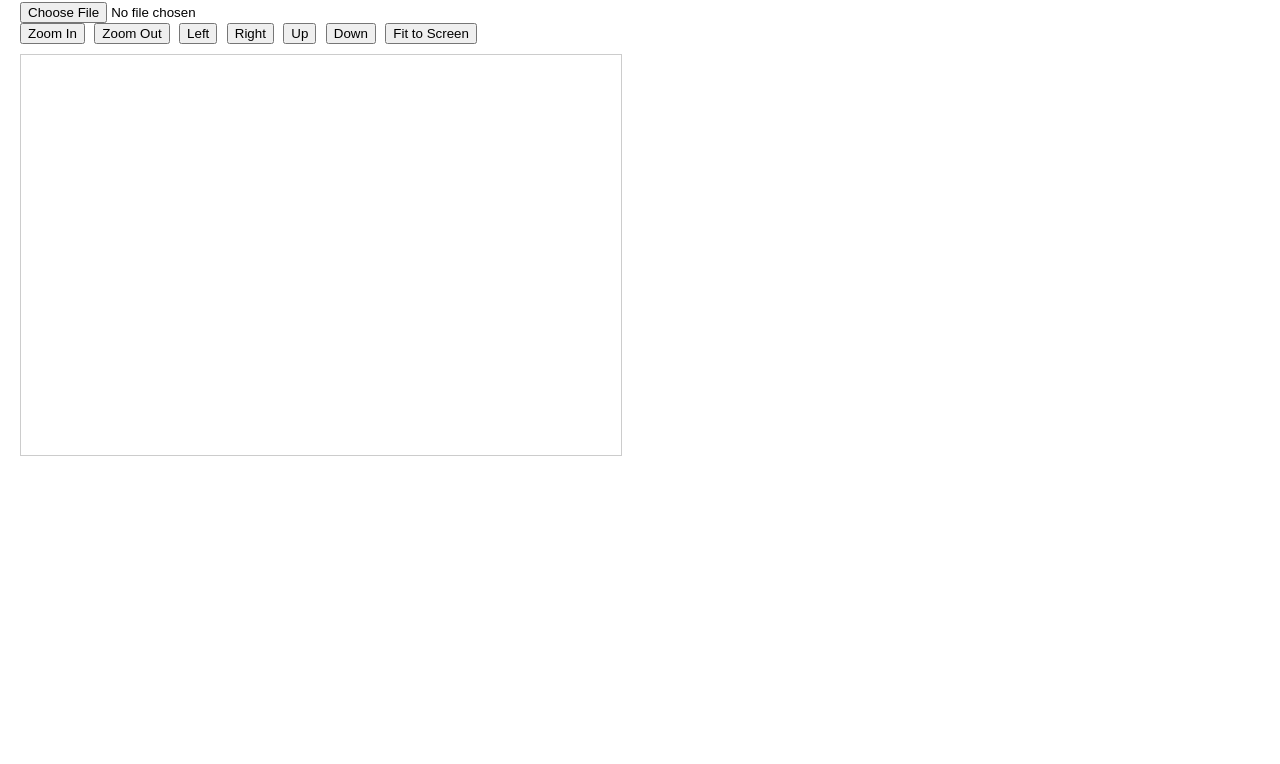
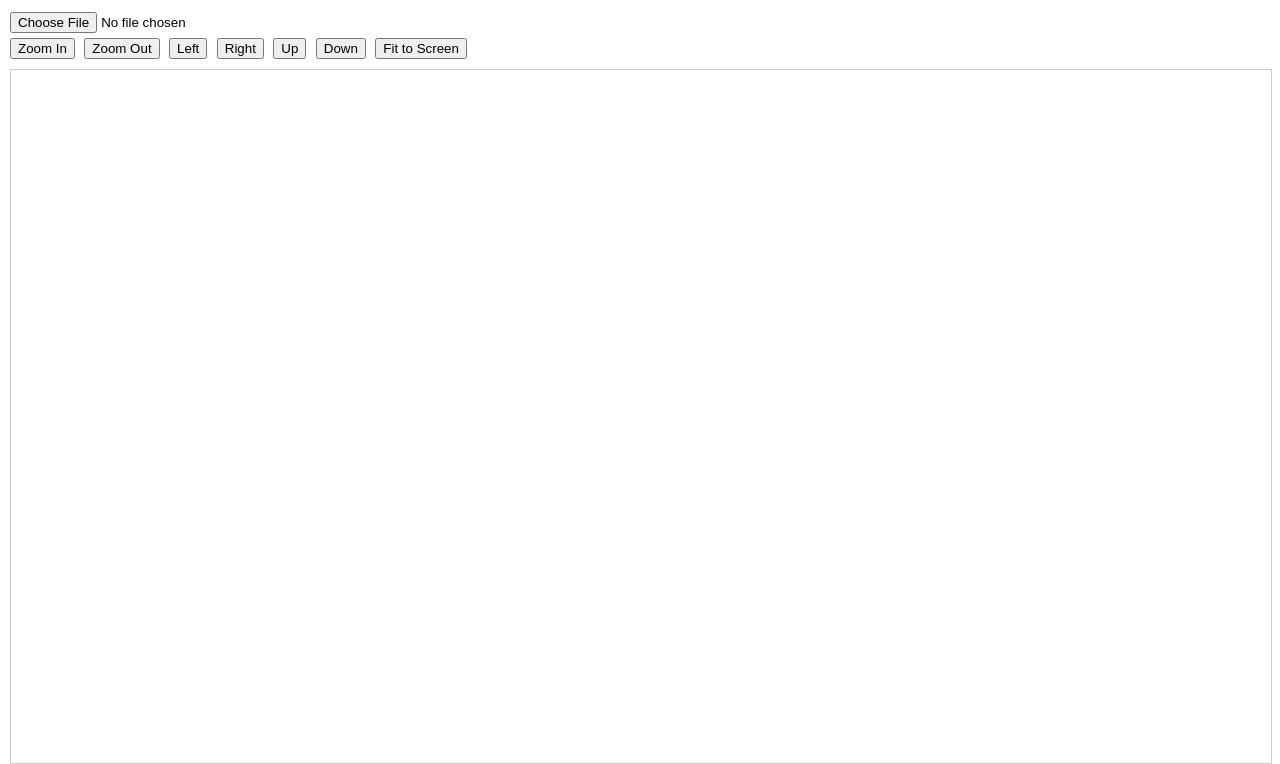
Before and after one commit to jeepy4000/tracer-webapp, a plain HTML site: page index.html in a window 1280 px wide. Shown: the part 66-830 px from the top of the page. Before the commit the page ends 800 px from the top, so only its background shows below. Drawn offline with Linux system fonts and the light colour scheme.

Commit message:
Update index.html

```diff
--- a/index.html
+++ b/index.html
@@ -4,18 +4,47 @@
   <meta charset="UTF-8" />
   <title>Image Tracer Web App</title>
   <style>
-  body { font-family: sans-serif; margin: 20px; }
-  #canvas { border: 1px solid #ccc; display: block; margin: 10px 0; }
-  button { margin-right: 5px; }
+    html, body {
+      margin: 0;
+      padding: 0;
+      height: 100%;
+      width: 100%;
+      font-family: sans-serif;
+    }
+
+    .container {
+      display: flex;
+      flex-direction: column;
+      height: 100vh;
+      width: 100vw;
+      padding: 10px;
+      box-sizing: border-box;
+    }
+
+    .controls {
+      margin-bottom: 10px;
+    }
+
+    canvas {
+      flex-grow: 1;
+      width: 100%;
+      height: 100%;
+      border: 1px solid #ccc;
+    }
+
+    button {
+      margin-right: 5px;
+      margin-top: 5px;
+    }
   </style>
 </head>
 <body>
 
+<div class="container">
   <h2>Image Tracer Web App</h2>
 
-<input type="file" id="fileInput" accept="image/*" />
-<br/>
-
+  <div class="controls">
+    <input type="file" id="fileInput" accept="image/*" /><br />
     <button id="zoomIn">Zoom In</button>
     <button id="zoomOut">Zoom Out</button>
     <button id="left">Left</button>
@@ -23,8 +52,10 @@
     <button id="up">Up</button>
     <button id="down">Down</button>
     <button id="fit">Fit to Screen</button>
+  </div>
 
-<canvas id="canvas" width="600" height="400"></canvas>
+  <canvas id="canvas"></canvas>
+</div>
 
 <script>
   const canvas = document.getElementById('canvas');
@@ -33,6 +64,15 @@
   let scale = 1;
   let offsetX = 0;
   let offsetY = 0;
+
+  function resizeCanvas() {
+    canvas.width = window.innerWidth - 20;
+    canvas.height = window.innerHeight - document.querySelector('.controls').offsetHeight - 60;
+    if (img.src) draw();
+  }
+
+  window.addEventListener('resize', resizeCanvas);
+  resizeCanvas();
 
   document.getElementById('fileInput').addEventListener('change', (e) => {
     const file = e.target.files[0];
@@ -56,40 +96,42 @@
   }
 
   document.getElementById('zoomIn').onclick = () => {
-    scale *= 1.1;
+    scale *= 1.05;
     draw();
   };
 
   document.getElementById('zoomOut').onclick = () => {
-    scale /= 1.1;
+    scale /= 1.05;
     draw();
   };
 
   document.getElementById('left').onclick = () => {
-    offsetX -= 10;
+    offsetX -= 20;
     draw();
   };
 
   document.getElementById('right').onclick = () => {
-    offsetX += 10;
+    offsetX += 20;
     draw();
   };
 
   document.getElementById('up').onclick = () => {
-    offsetY -= 10;
+    offsetY -= 20;
     draw();
   };
 
   document.getElementById('down').onclick = () => {
-    offsetY += 10;
+    offsetY += 20;
     draw();
   };
 
   document.getElementById('fit').onclick = () => {
+    if (img.width && img.height) {
       scale = Math.min(canvas.width / img.width, canvas.height / img.height);
       offsetX = (canvas.width - img.width * scale) / 2;
       offsetY = (canvas.height - img.height * scale) / 2;
       draw();
+    }
   };
 </script>
 
```
Lines whose indentation alone changed are shown as unchanged.
